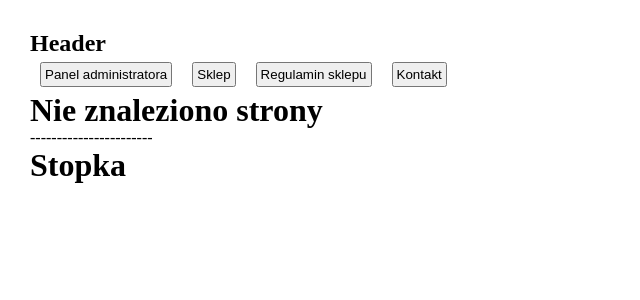
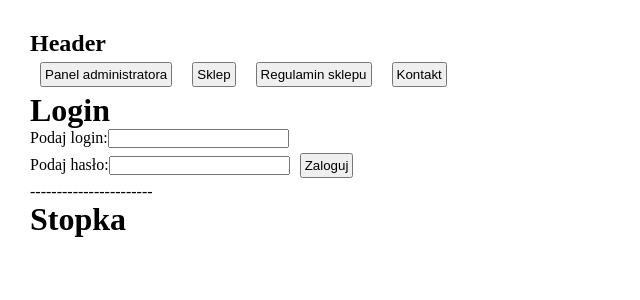
Before and after one commit to MiroslawChmielecki/SportShopManagement-front, a React (Create React App) app: page /login in a window 1280 px wide. Shown: the top 300 px of the page, without its empty margins (0-640 px from the left). Built offline with nearby package versions, Linux system fonts and the light colour scheme; what types would draw is missing.

Commit message:
Added AdminLogin

```diff
--- a/src/components/ErrorShow/ErrorShow.tsx
+++ b/src/components/ErrorShow/ErrorShow.tsx
@@ -2,14 +2,14 @@ import React from "react";
 import './ErrorShow.css';
 
 interface Props {
+    text?: string;
     errorInfo?: string;
-    text?: string
 }
 
 export const ErrorShow = (props: Props) => {
     return (
         <div className="error">
-            <p>{props.text}{props.errorInfo}</p>
+            <p>{props.text}</p>
         </div>
     )
 }
--- a/src/components/ProductsManagement/forms/AddProduct/AddProduct.tsx
+++ b/src/components/ProductsManagement/forms/AddProduct/AddProduct.tsx
@@ -108,8 +108,9 @@ export const AddProduct = () => {
    const sendForm = async (e: FormEvent) => {
         e.preventDefault();
         setLoading(true);
+
         try {
-            const res = await fetch(`${apiUrl}/products`, {
+            const res = await fetch(`${apiUrl}/product`, {
                 method: 'POST',
                 headers: {
                     'Content-Type': 'application/json',
--- /dev/null
+++ b/src/components/ProductsManagement/forms/AdminLogin/AdminLogin.tsx
@@ -0,0 +1,78 @@
+import React, {SyntheticEvent, useState} from "react";
+import {apiUrl} from "../../../../config/api";
+import {Spinner} from "../../../common/Spinner/Spinner";
+import {ErrorShow} from "../../../ErrorShow/ErrorShow";
+import {AdminBtn} from "../../../common/AdminBtn/AdminBtn";
+
+export const AdminLogin = () => {
+    const [adminName, setLoginAdmin] = useState<string>('')
+    const [adminPassword, setPasswordAdmin] = useState<string>('')
+    const [loading, setLoading] = useState<boolean>(false);
+    const [error, setError] = useState<string>('');
+    const [loggedName, setLoggedName] = useState<string>('')
+
+    const sendForm = async (e: SyntheticEvent) => {
+        e.preventDefault();
+        setLoading(true);
+        setLoggedName('');
+
+        try {
+            const res = await fetch(`${apiUrl}/login`, {
+                method: 'POST',
+                headers: {
+                    'Content-Type': 'application/json',
+                },
+                body: JSON.stringify({
+                    adminName,
+                    adminPassword,
+                })
+            });
+
+            if ([400 || 500 || 404].includes(res.status)) {
+                const err = await res.json();
+                setError(err.message);
+                return
+            }
+            setError('');
+
+            const data: string = await res.json();
+            setLoggedName(data)
+
+        } finally {
+            setLoading(false);
+        }
+    };
+
+    if (loading) {
+        return <Spinner/>
+    }
+
+    return (
+        <>
+            <h1>Login</h1>
+            <form onSubmit={sendForm}>
+                <label> Podaj login:
+                    <input type="text" onChange={(e) => {
+                        setLoginAdmin(e.target.value)
+                    }}/>
+                </label>
+                <br/>
+                <label>Podaj hasło:
+                    <input type="password" onChange={(e) => {
+                        setPasswordAdmin(e.target.value)
+                    }}/>
+                </label>
+                <button type="submit">Zaloguj</button>
+            </form>
+            {error && <ErrorShow text={error}/>}
+            {
+                loggedName && (
+                    <>
+                        <p>Zostałeś poprawnie zalogowany jako {loggedName}</p>
+                        <AdminBtn text="Przejdź do panelu administratora" to="/product"/>
+                    </>
+                )
+            }
+        </>
+    )
+}
--- a/src/components/layout/Header/Header.tsx
+++ b/src/components/layout/Header/Header.tsx
@@ -4,7 +4,7 @@ import {AdminBtn} from "../../common/AdminBtn/AdminBtn";
 export const Header = () => (
     <>
         <h2>Header</h2>
-        <AdminBtn text="Panel administratora" to="/product"/>
+        <AdminBtn text="Panel administratora" to="/login"/>
         <AdminBtn text="Sklep" to="/shop"/>
         <AdminBtn text="Regulamin sklepu" to="/store-policy"/>
         <AdminBtn text="Kontakt" to="/contact"/>
--- a/src/components/layout/Main/Main.tsx
+++ b/src/components/layout/Main/Main.tsx
@@ -8,6 +8,7 @@ import {EditProduct} from "../../ProductsManagement/forms/EditProduct/EditProduc
 import {SingleProduct} from "../../ProductsManagement/SingleProduct/SingleProduct";
 import {StorePolicyView} from "../../../views/StorePolicyView/StorePolicyView";
 import {ContactView} from "../../../views/ContactView/ContactView";
+import {AdminLogin} from "../../ProductsManagement/forms/AdminLogin/AdminLogin";
 
 export const Main = () => {
     return (
@@ -16,6 +17,7 @@ export const Main = () => {
             <Route path="/shop" element={<ShopView/>}/>
             <Route path="/store-policy" element={<StorePolicyView/>}/>
             <Route path="/contact" element={<ContactView/>}/>
+            <Route path="/login" element={<AdminLogin/>}/>
             <Route path="/product" element={<AdminPanelView/>}/>
             <Route path="/product/:id" element={<SingleProduct/>}/>
             <Route path='/product/add' element={<AddProduct/>}/>
```
